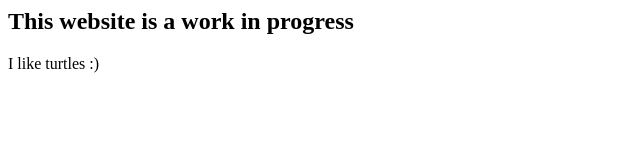
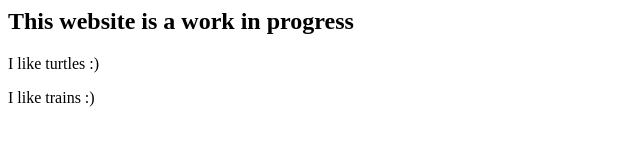
Before and after one commit to MACantara/MACantara.github.io, a plain HTML site: page index.html in a window 1280 px wide. Shown: the full height of the page, 0-640 px from the left. Drawn offline with Linux system fonts and the light colour scheme.

Commit message:
Add another p tag

```diff
--- a/index.html
+++ b/index.html
@@ -4,4 +4,5 @@
 <main>
     <h2>This website is a work in progress</h2>
     <p>I like turtles :)</p>
+    <p>I like trains :)</p>
 </main>
```
